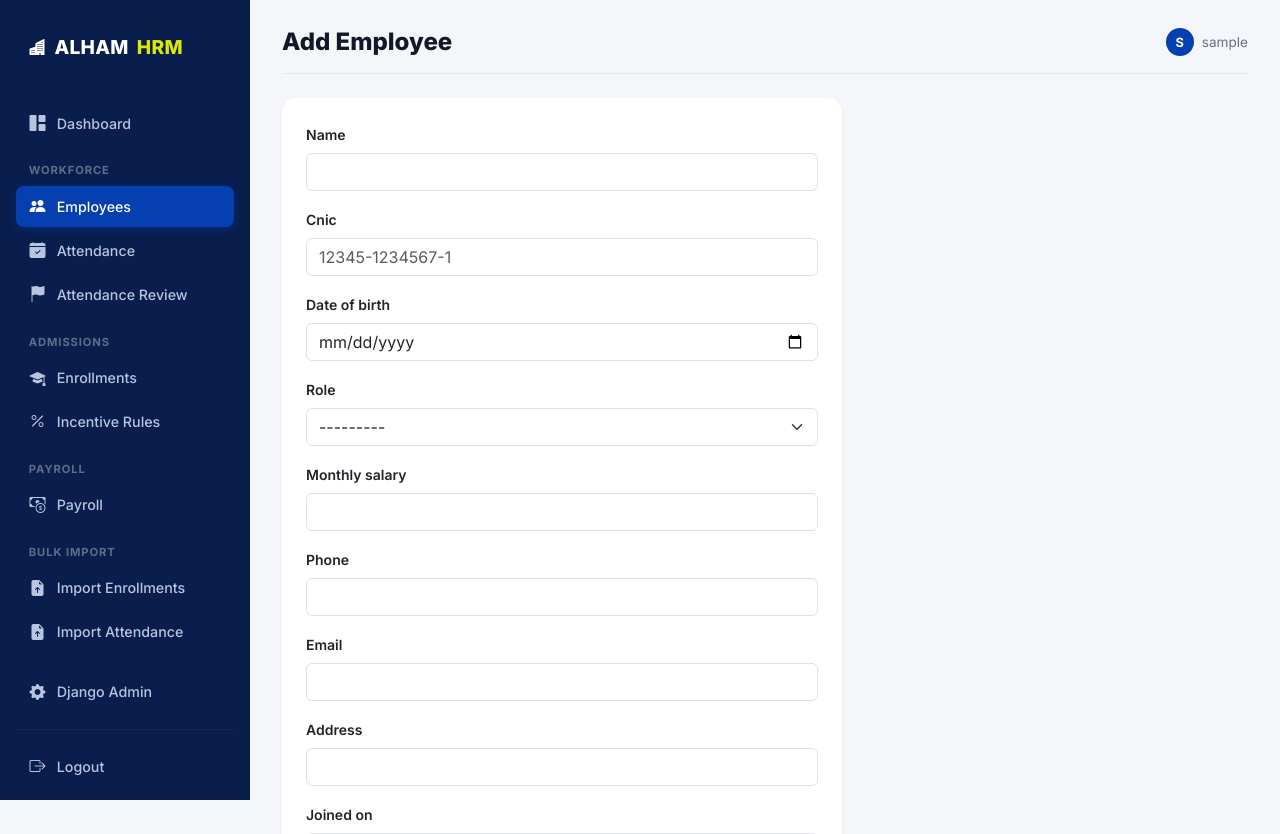
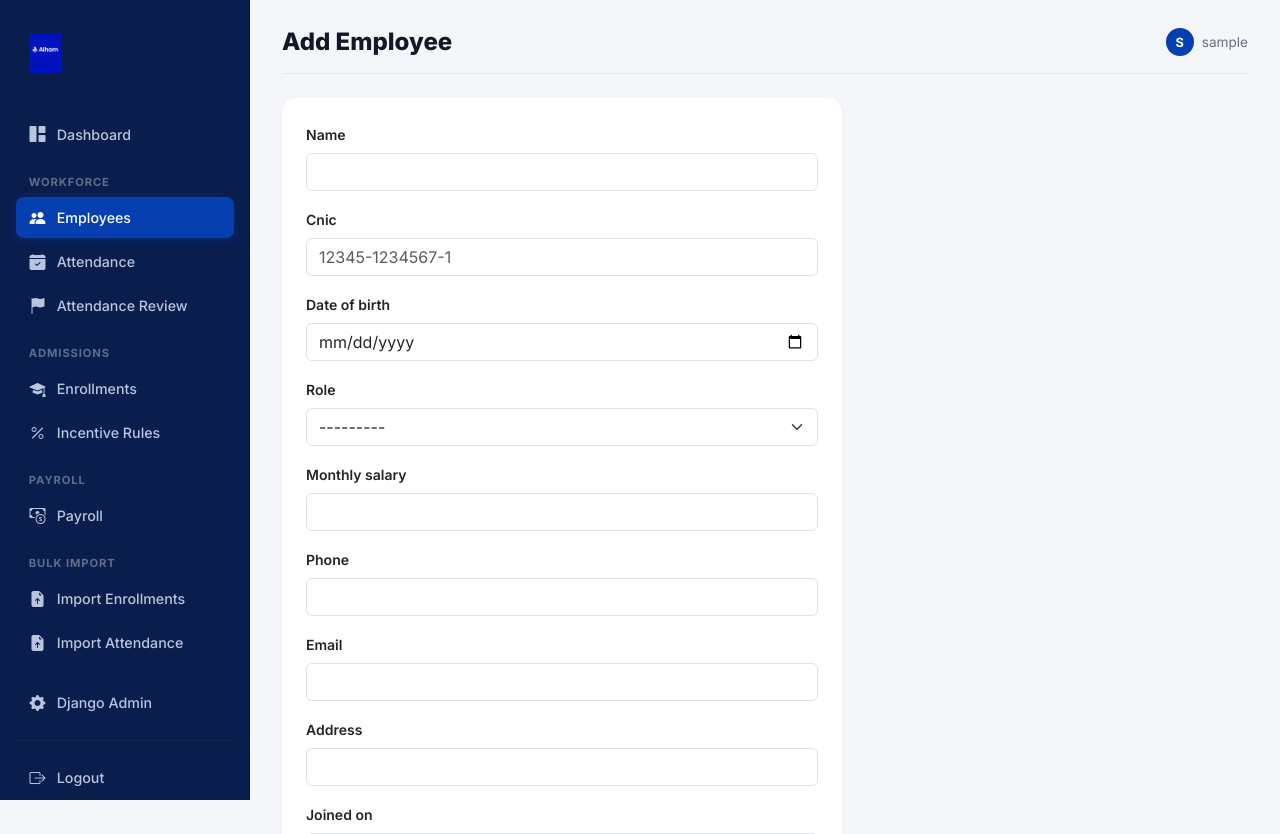
Before and after one commit to Abdur-Rehman019/alham-hrm, a Django app: page /employees/add/ in a window 1280 px wide. Shown: the top 834 px of the page. Run offline with Django 5.2, Linux system fonts and the light colour scheme; the visitor is signed in with stand-in values (Sample User, id 1).

Commit message:
Update sidebar logo

```diff
--- a/employees/models.py
+++ b/employees/models.py
@@ -85,6 +85,7 @@ class Employee(models.Model):
 
         if self.leaving_date and self.leaving_date <= timezone.now().date():
             self.is_active = False
+            if self.is_active: self.leaving_date = None
 
         if not self.employee_id:
             with transaction.atomic():
--- a/templates/core/base.html
+++ b/templates/core/base.html
@@ -1,3 +1,4 @@
+{% load static %}
 <!DOCTYPE html>
 <html lang="en">
 <head>
@@ -21,7 +22,7 @@
   * { box-sizing: border-box; }
   body { font-family: 'Inter', sans-serif; background: var(--page-bg); color: var(--text-dark); }
 
-    .sidebar {
+  .sidebar {
     width: 250px; height: 100vh; background: var(--sidebar-bg);
     position: fixed; top: 0; left: 0; padding: 1.5rem 1rem;
     display: flex; flex-direction: column; overflow-y: auto;
@@ -29,6 +30,11 @@
   .sidebar .brand {
     color: #fff; font-weight: 800; font-size: 1.2rem; margin-bottom: 2rem;
     display: flex; align-items: center; gap: .5rem; letter-spacing: .3px;
+  }
+  .sidebar .brand img {
+    max-height: 40px;
+    width: auto;
+    object-fit: contain;
   }
   .sidebar .brand span { color: var(--accent-secondary); }
   .sidebar .nav-section-label {
@@ -88,7 +94,9 @@
 <body>
 {% if user.is_authenticated %}
 <nav class="sidebar">
-  <a href="{% url 'dashboard_home' %}" class="brand"><i class="bi bi-buildings-fill"></i> ALHAM <span>HRM</span></a>
+  <a href="{% url 'dashboard_home' %}" class="brand">
+    <img src="{% static 'images/logo.png' %}" alt="ALHAM HRM Logo">
+  </a>
 
   {% if user.is_staff or user.is_superuser %}
   <a href="{% url 'dashboard_home' %}" class="{% if request.resolver_match.url_name == 'dashboard_home' %}active{% endif %}"><i class="bi bi-grid-1x2-fill"></i> Dashboard</a>
@@ -117,7 +125,7 @@
   {% else %}
   <a href="{% url 'self_attendance' %}" class="active"><i class="bi bi-clock-fill"></i> My Attendance</a>
   <div class="sidebar-footer">
-        <form method="post" action="{% url 'logout' %}" class="m-0">
+    <form method="post" action="{% url 'logout' %}" class="m-0">
       {% csrf_token %}
       <button type="submit" class="btn btn-link p-0 text-decoration-none" style="color:#b8c4e0; display:flex; align-items:center; gap:.65rem; font-size:.89rem; font-weight:500; width:100%; text-align:left;">
         <i class="bi bi-box-arrow-right"></i> Logout
--- a/templates/employees/employee_form.html
+++ b/templates/employees/employee_form.html
@@ -15,4 +15,20 @@
   <a href="{% url 'employee_list' %}" class="btn btn-outline-secondary">Cancel</a>
 </form>
 </div>
+<script>
+document.addEventListener('DOMContentLoaded', function() {
+  const activeCheckbox = document.querySelector('input[name="is_active"]');
+  const leavingField = document.querySelector('input[name="leaving_date"]');
+  function toggleLeaving() {
+    if (leavingField) {
+      leavingField.closest('.mb-3').style.display = activeCheckbox.checked ? 'none' : 'block';
+      if (activeCheckbox.checked) leavingField.value = '';
+    }
+  }
+  if (activeCheckbox) {
+    activeCheckbox.addEventListener('change', toggleLeaving);
+    toggleLeaving();
+  }
+});
+</script>
 {% endblock %}
```
Also changed, not shown: static/images/logo.png (added).
